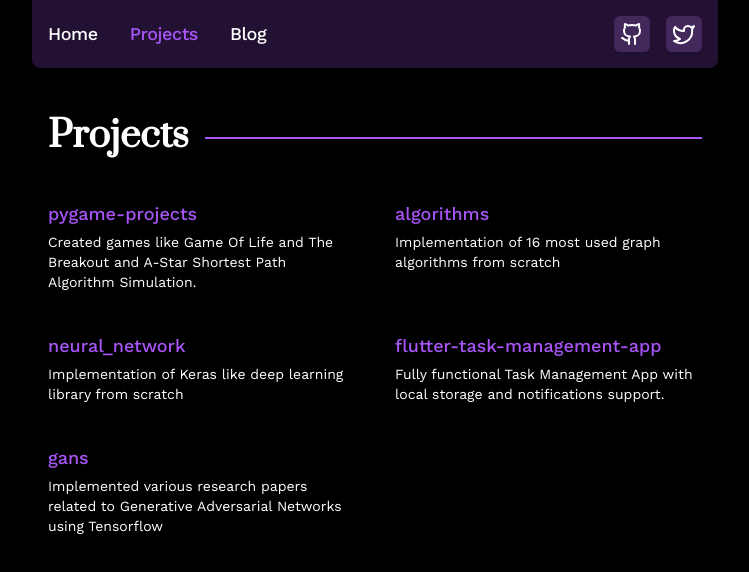
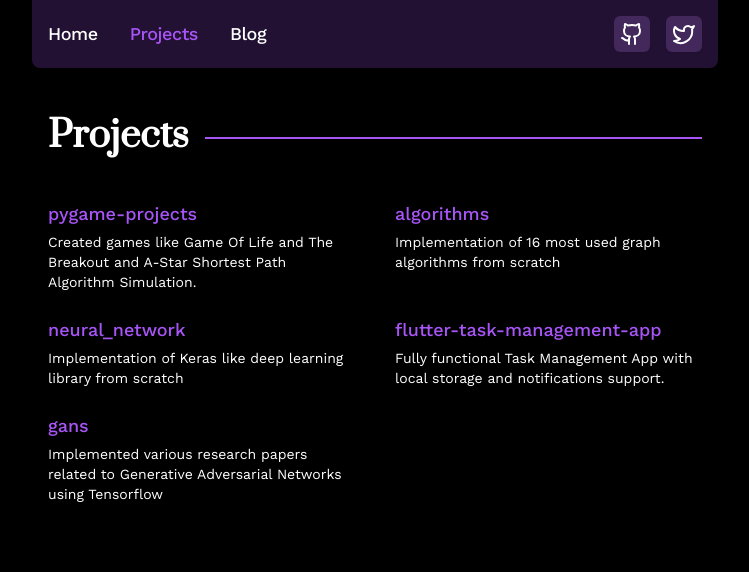
Before and after one commit to joshiprashanthd/personal_blog, a Next.js app: page /projects in a window 1280 px wide. Shown: the top 572 px of the page, without its empty margins (265-1014 px from the left). Built offline with nearby package versions, Linux system fonts and the light colour scheme.

Commit message:
change gap for smaller screens

```diff
--- a/app/blog/page.tsx
+++ b/app/blog/page.tsx
@@ -11,7 +11,7 @@ const Blog = () => {
 				</h1>
 				<div className="mx-4 flex-1 border-t-2 border-purple-500" />
 			</div>
-			<div className="grid grid-cols-1 gap-2 sm:grid-cols-2">
+			<div className="grid grid-cols-1 gap-4 sm:grid-cols-2 sm:gap-2">
 				{allPosts.map((post) => (
 					<PostCard key={post.title} post={post} />
 				))}
--- a/app/projects/page.tsx
+++ b/app/projects/page.tsx
@@ -11,11 +11,9 @@ const Projects = () => {
 				</h1>
 				<div className="mx-4 flex-1 border-t-2 border-purple-500" />
 			</div>
-			<div className="grid grid-cols-1 gap-2 sm:grid-cols-2">
+			<div className="grid grid-cols-1 gap-4 sm:grid-cols-2 sm:gap-2">
 				{siteConfig.projects.map((repo) => (
-					<div className="mb-4" key={repo.name}>
-						<GithubRepoCard repo={repo} />
-					</div>
+					<GithubRepoCard repo={repo} />
 				))}
 			</div>
 		</section>
```
